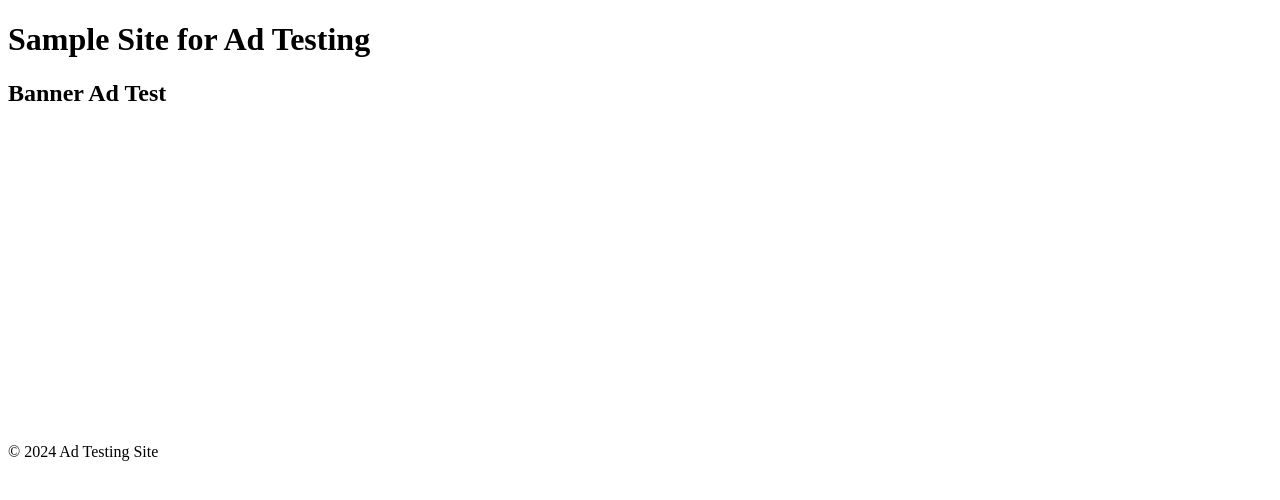
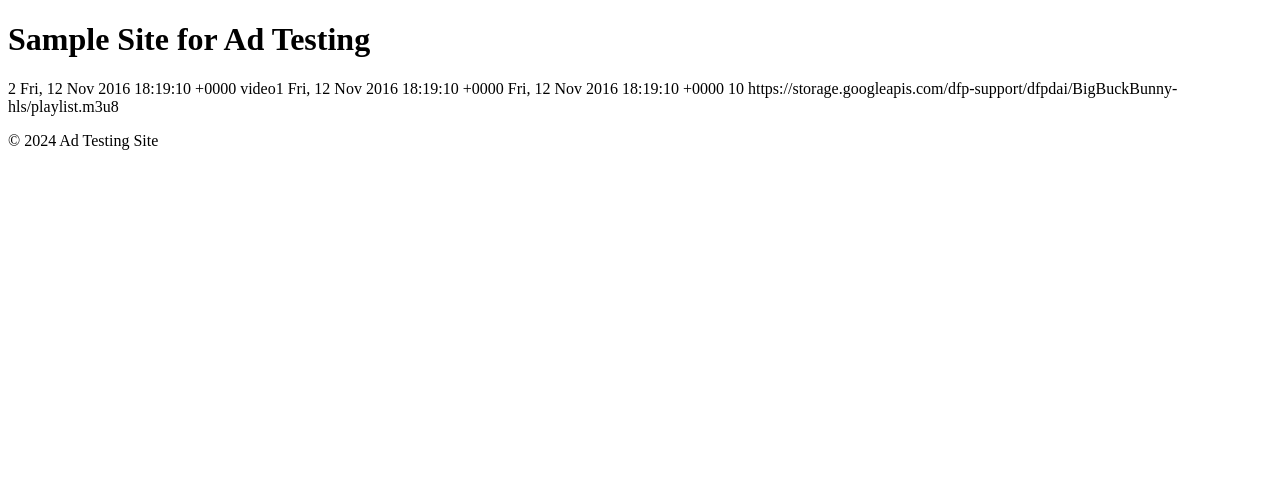
Before and after one commit to Taras-Trach/test-html-site, a plain HTML site: page index.html in a window 1280 px wide. Drawn offline with Linux system fonts and the light colour scheme.

Commit message:
Update index.html

```diff
--- a/index.html
+++ b/index.html
@@ -3,31 +3,43 @@
 <head>
     <meta charset="UTF-8">
     <title>Title</title>
-
-<script async src="https://securepubads.g.doubleclick.net/tag/js/gpt.js"></script>
-<script>
-  window.googletag = window.googletag || {cmd: []};
-  googletag.cmd.push(function() {
-    googletag.defineSlot('/23205957545/TEST', [300, 300], 'div-gpt-ad-1730807189419-0').addService(googletag.pubads());
-    googletag.pubads().enableSingleRequest();
-    googletag.enableServices();
-  });
-</script>
 </head>
 <body>
     <header>
         <h1>Sample Site for Ad Testing</h1>
     </header>
     <main>
-        <section>
-            <h2>Banner Ad Test</h2>
-            <!-- /23205957545/TEST -->
-            <div id='div-gpt-ad-1730807189419-0' style='min-width: 300px; min-height: 300px;'>
-              <script>
-                googletag.cmd.push(function() { googletag.display('div-gpt-ad-1730807189419-0'); });
-              </script>
-            </div>
-        </section>
+       <?xml version="1.0" encoding="UTF-8"?>
+<rss xmlns:atom="http://www.w3.org/2005/Atom"
+     xmlns:media="http://search.yahoo.com/mrss/"
+     xmlns:dfpvideo="http://api.google.com/dfpvideo"
+     xmlns:tms="http://data.tmsapi.com/v1.1"
+     version="2.0">
+  <channel>
+    <title>Sample video</title>
+    <dfpvideo:version>2</dfpvideo:version>
+    <atom:link rel="next" href="http://www.feedprovider.com/video/vids?page3"/>
+    <item>
+      <pubDate>Fri, 12 Nov 2016 18:19:10 +0000</pubDate>
+      <title>Bunny.mov</title>
+      <dfpvideo:keyvalues key="episode" value="5" type="int"/>
+      <dfpvideo:keyvalues key="season" value="2" type="int"/>
+      <dfpvideo:keyvalues key="title" value="Example Title" type="string"/>
+      <media:thumbnail
+        url="https://upload.wikimedia.org/wikipedia/commons/a/a7/Big_Buck_Bunny_thumbnail_vlc.png"
+        width="280"
+        height="190"/>
+      <media:content duration="39" url="http://www.feedprovider.com/video?8eqe7e"/>
+      <dfpvideo:contentId>video1</dfpvideo:contentId>
+      <dfpvideo:lastModifiedDate>Fri, 12 Nov 2016 18:19:10 +0000</dfpvideo:lastModifiedDate>
+      <dfpvideo:lastMediaModifiedDate>Fri, 12 Nov 2016 18:19:10 +0000</dfpvideo:lastMediaModifiedDate>
+      <dfpvideo:cuepoints>10</dfpvideo:cuepoints>
+      <dfpvideo:ingestUrl type="application/x-mpegURL" preconditioned="true">
+        https://storage.googleapis.com/dfp-support/dfpdai/BigBuckBunny-hls/playlist.m3u8
+      </dfpvideo:ingestUrl>
+    </item>
+  </channel>
+</rss>
     </main>
     <footer>
         <p>&copy; 2024 Ad Testing Site</p>
```
